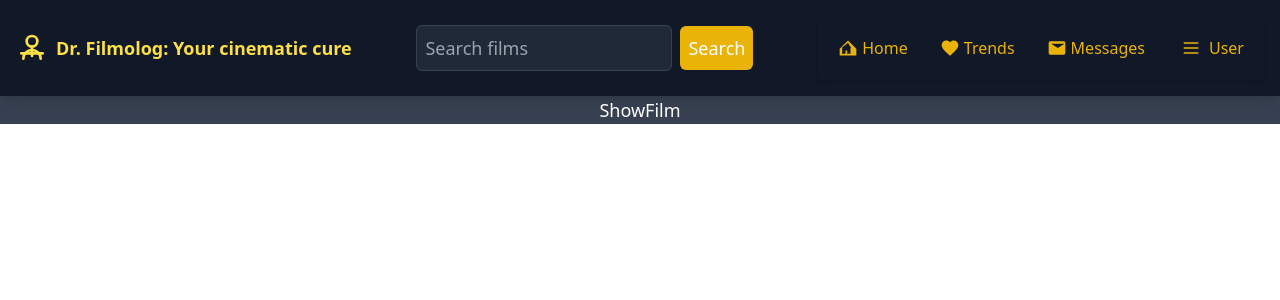
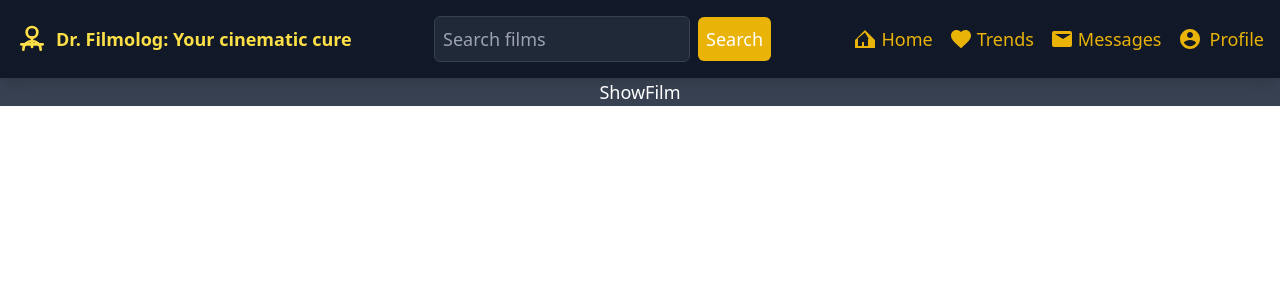
Before and after one commit to fsevindik/blog, a React (Vite) app in the folder client/: page /films/details/1 in a window 1280 px wide. Shown: the top 300 px of the page. Built offline with nearby package versions, Linux system fonts and the light colour scheme.

Commit message:
make header responsive

```diff
--- a/client/src/componenets/Header/Header.tsx
+++ b/client/src/componenets/Header/Header.tsx
@@ -49,8 +49,8 @@ const Header: React.FC<HeaderProps> = ({ user }) => {
   };
 
   return (
-    <header className="bg-gray-900 text-white p-4 shadow-lg ">
-      <div className="container mx-auto flex flex-wrap items-center justify-between">
+    <header className="bg-gray-900 text-white p-4 shadow-lg">
+      <div className="container mx-auto flex flex-col sm:flex-row items-center justify-between">
         <div className="flex items-center mb-4 sm:mb-0">
           <DoctorIcon className="w-8 h-8 text-yellow-300 mr-2" />
           <p className="text-lg font-semibold text-yellow-300">
--- a/client/src/componenets/Header/UserDropDown.tsx
+++ b/client/src/componenets/Header/UserDropDown.tsx
@@ -1,6 +1,5 @@
-import React, { useEffect, useRef, useState } from "react";
+import React, { useState } from "react";
 import { Link, useNavigate } from "react-router-dom";
-import UserIcon from "../../icons/UserIcon";
 import { User } from "../../icons/types";
 
 interface UserDropdownProps {
@@ -10,33 +9,11 @@ interface UserDropdownProps {
 
 const UserDropdown: React.FC<UserDropdownProps> = ({ onLogout, user }) => {
   const navigate = useNavigate();
-  const [dropdownOpen, setDropdownOpen] = useState(false);
-  const dropdownRef = useRef<HTMLDivElement>(null);
   const [showTooltip, setShowTooltip] = useState(false);
 
   const userRole = localStorage.getItem("UserRole");
   const userName = user ? user.name : "Guest";
   const userNameFirstChar = userName.charAt(0).toUpperCase();
-
-  const toggleDropdown = () => {
-    setDropdownOpen(!dropdownOpen);
-  };
-
-  const handleClickOutside = (event: MouseEvent) => {
-    if (
-      dropdownRef.current &&
-      !dropdownRef.current.contains(event.target as Node)
-    ) {
-      setDropdownOpen(false);
-    }
-  };
-
-  useEffect(() => {
-    document.addEventListener("mousedown", handleClickOutside);
-    return () => {
-      document.removeEventListener("mousedown", handleClickOutside);
-    };
-  }, []);
 
   const handleLogout = () => {
     localStorage.clear();
@@ -46,16 +23,7 @@ const UserDropdown: React.FC<UserDropdownProps> = ({ onLogout, user }) => {
   };
 
   return (
-    <div className="relative z-50" ref={dropdownRef}>
-      <button
-        onClick={toggleDropdown}
-        className="flex items-center text-yellow-400 hover:text-gray-200 focus:outline-none"
-      >
-        <UserIcon className="mr-1" />
-        <span>{userName !== "Guest" ? userName : "Profile"}</span>
-      </button>
-      {dropdownOpen && (
-        <div className="absolute right-0 mt-2 w-40 bg-[#4c4a48] text-black rounded-md shadow-lg border-2 border-gray-500">
+    <div className="py-2">
       <div className="p-4 flex items-center text-white">
         {userName !== "Guest" ? (
           <Link
@@ -68,7 +36,7 @@ const UserDropdown: React.FC<UserDropdownProps> = ({ onLogout, user }) => {
               {userNameFirstChar}
             </div>
             {showTooltip && (
-                  <div className="absolute bg-red-600 w-full max-w-xs text-white text-md py-1 px-2 top-0 left-0 -translate-x-full transform pointer-events-none">
+              <div className="absolute bg-red-600 text-white text-md py-1 px-2 rounded-md mt-2">
                 {userRole === "admin"
                   ? "Go to admin dashboard"
                   : "Go to your welcome page"}
@@ -76,17 +44,18 @@ const UserDropdown: React.FC<UserDropdownProps> = ({ onLogout, user }) => {
             )}
           </Link>
         ) : (
-              <div className="w-10 h-10 bg-gray-300 rounded-full flex items-center justify-center text-black font-bold hover:text-red-500">
+          <div className="w-10 h-10 bg-gray-300 rounded-full flex items-center justify-center text-black font-bold">
             {userNameFirstChar}
           </div>
         )}
+        <span className="ml-2">{userName}</span>
       </div>
       <div className="border-t border-gray-200"></div>
       <div className="p-2">
         {user ? (
           <button
             onClick={handleLogout}
-                className="block w-full text-left px-4 py-2 text-sm text-gray-700 hover:bg-gray-100"
+            className="block w-full text-left px-4 py-2 text-sm text-gray-300 hover:bg-gray-700 rounded-md"
           >
             Logout
           </button>
@@ -108,8 +77,6 @@ const UserDropdown: React.FC<UserDropdownProps> = ({ onLogout, user }) => {
         )}
       </div>
     </div>
-      )}
-    </div>
   );
 };
 
--- a/client/src/componenets/Navbar/Navbar.tsx
+++ b/client/src/componenets/Navbar/Navbar.tsx
@@ -1,90 +1,60 @@
 import React, { useState } from "react";
 import { Link } from "react-router-dom";
-import HamburgerIcon from "../../icons/HamburgerIcon";
 import HeartIcon from "../../icons/HeartIcon";
 import HomeIcon from "../../icons/HomeIcon";
 import MessageIcon from "../../icons/MessageIcon";
+import UserIcon from "../../icons/UserIcon";
 import UserDropdown from "../Header/UserDropDown";
 
 const Navbar: React.FC<{ user: any }> = ({ user }) => {
   const [dropdownOpen, setDropdownOpen] = useState(false);
-  const [menuOpen, setMenuOpen] = useState(false);
 
   const toggleDropdown = () => {
     setDropdownOpen(!dropdownOpen);
   };
 
-  const toggleMenu = () => {
-    setMenuOpen(!menuOpen);
-  };
-
   return (
-    <nav className="bg-gray-900 text-white p-4 shadow-md">
-      <div className="container mx-auto flex flex-wrap items-center justify-between">
+    <nav className="flex items-center space-x-4">
+      <NavItem to="/" icon={<HomeIcon className="w-6 h-6" />} text="Home" />
+      <NavItem
+        to="/films/trends"
+        icon={<HeartIcon className="w-6 h-6" />}
+        text="Trends"
+      />
+      <NavItem
+        to="/"
+        icon={<MessageIcon className="w-6 h-6" />}
+        text="Messages"
+      />
+      <div className="relative">
         <button
-          className="text-yellow-500 hover:text-white lg:hidden"
-          onClick={toggleMenu}
+          onClick={toggleDropdown}
+          className="text-yellow-500 hover:text-white flex items-center space-x-2"
         >
-          <HamburgerIcon className="w-6 h-6" />
+          <UserIcon className="w-6 h-6" />
+          <span className="hidden sm:inline">
+            {user ? user.name : "Profile"}
+          </span>
         </button>
-        <div
-          className={`flex flex-col lg:flex-row lg:space-x-6 ${
-            menuOpen ? "block" : "hidden"
-          } lg:flex lg:items-center`}
-        >
-          <div className="flex items-center space-x-2 py-2 lg:py-0 rounded-md hover:bg-yellow-600">
-            <Link
-              to="/"
-              className="text-yellow-500 hover:text-white flex items-center p-1"
-            >
-              <HomeIcon className="w-5 h-5" />
-              <span className="hidden sm:inline text-sm md:text-base lg:text-md ml-1">
-                Home
-              </span>
-            </Link>
+        {dropdownOpen && (
+          <div className="absolute right-0 top-full mt-2 bg-gray-800 text-white rounded-md shadow-lg z-20">
+            <UserDropdown user={user} />
           </div>
-          <div className="flex items-center space-x-2 py-2 lg:py-0 rounded-md hover:bg-yellow-600">
-            <Link
-              to="/films/trends"
-              className="text-yellow-500 hover:text-white flex items-center p-1"
-            >
-              <HeartIcon className="w-5 h-5" />
-              <span className="hidden sm:inline text-sm md:text-base lg:text-md ml-1">
-                Trends
-              </span>
-            </Link>
-          </div>
-          <div className="flex items-center space-x-2 py-2 lg:py-0 rounded-md hover:bg-yellow-600">
-            <Link
-              to="/"
-              className="text-yellow-500 hover:text-white flex items-center p-1"
-            >
-              <MessageIcon className="w-5 h-5" />
-              <span className="hidden sm:inline text-sm md:text-base lg:text-md ml-1">
-                Messages
-              </span>
-            </Link>
-          </div>
-          <div className="relative flex items-center space-x-2 py-2 lg:py-0 rounded-md hover:bg-yellow-600">
-            <div
-              className="text-yellow-500 hover:text-white flex items-center cursor-pointer p-1"
-              onClick={toggleDropdown}
-            >
-              <HamburgerIcon className="w-5 h-5 ml-1" />
-              <span className="hidden lg:inline text-sm md:text-base lg:text-md ml-2">
-                User
-              </span>
-            </div>
-            {dropdownOpen && (
-              <div className="absolute right-0 mt-2 bg-gray-800 text-white rounded-md shadow-lg z-20">
-                <UserDropdown user={user} />
-              </div>
-            )}
-          </div>
-        </div>
+        )}
       </div>
     </nav>
   );
 };
 
+const NavItem: React.FC<{
+  to: string;
+  icon: React.ReactNode;
+  text: string;
+}> = ({ to, icon, text }) => (
+  <Link to={to} className="text-yellow-500 hover:text-white flex items-center">
+    {icon}
+    <span className="hidden sm:inline ml-1">{text}</span>
+  </Link>
+);
+
 export default Navbar;
```
Lines whose indentation alone changed are shown as unchanged.
